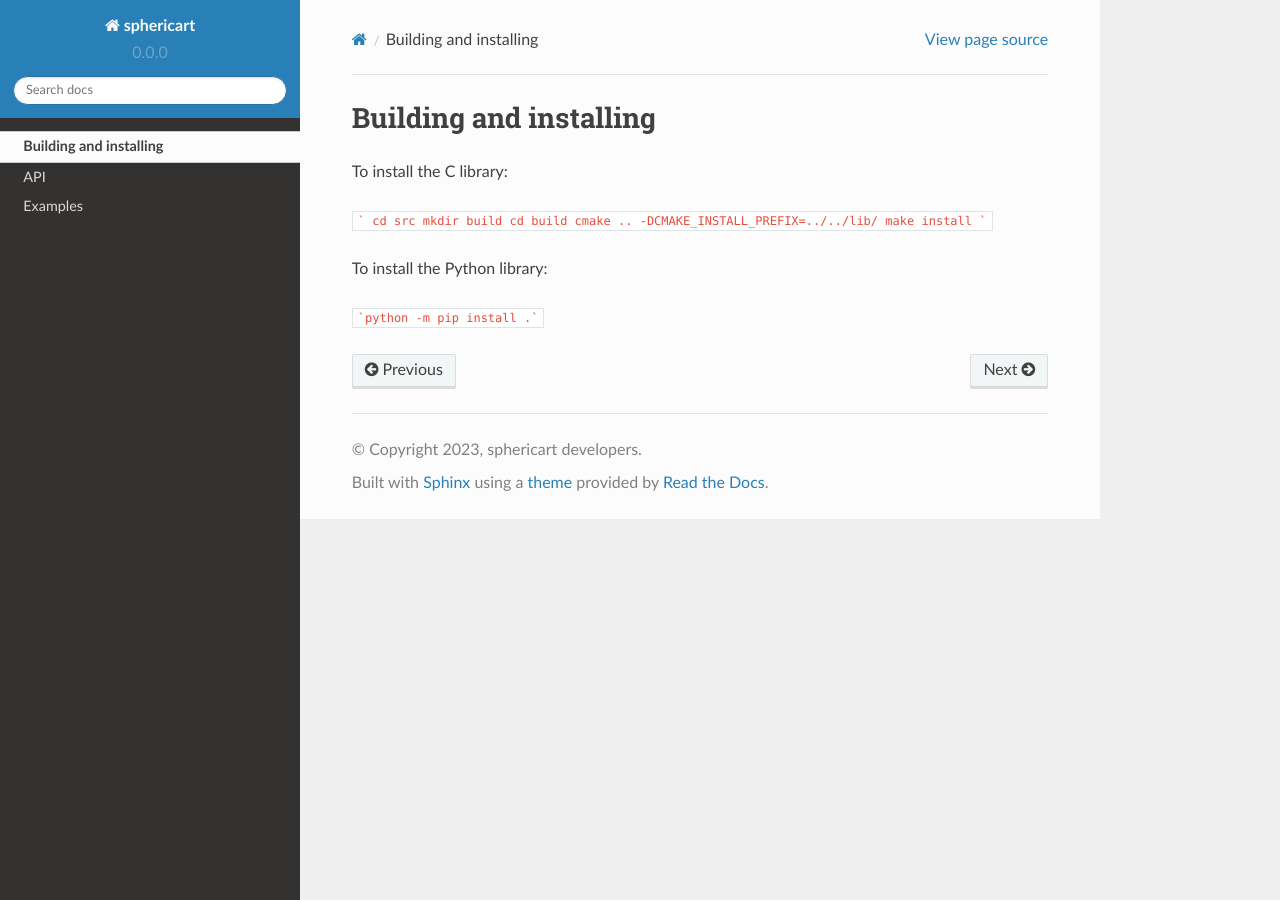
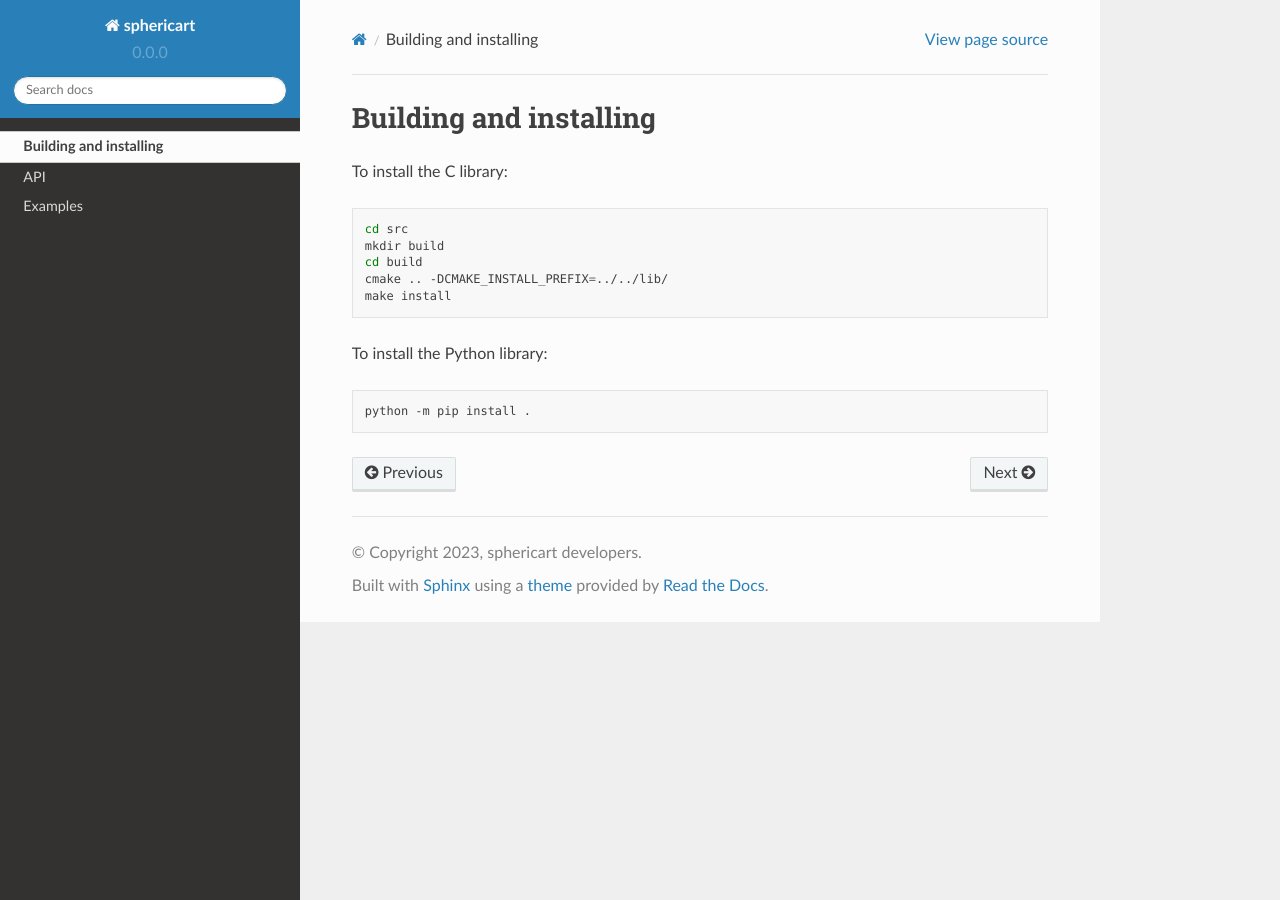
Before and after one commit to lab-cosmo/sphericart, a Sphinx documentation site: the page built from docs/installation.rst, in a window 1280 px wide. Built offline with Sphinx 7.4.7 and the Read the Docs theme 2.0.0, drawn with Linux system fonts in a browser that asks for light colours.

Commit message:
Minor documentation fixes

````diff
--- a/docs/index.rst
+++ b/docs/index.rst
@@ -9,6 +9,7 @@ Contents
 --------
 
 .. toctree::
+    :maxdepth: 1
 
     installation
     api
--- a/docs/installation.rst
+++ b/docs/installation.rst
@@ -3,14 +3,16 @@ Building and installing
 
 To install the C library:
 
-```
-cd src
-mkdir build
-cd build
-cmake .. -DCMAKE_INSTALL_PREFIX=../../lib/
-make install
-```
+.. code-block:: bash
+
+    cd src
+    mkdir build
+    cd build
+    cmake .. -DCMAKE_INSTALL_PREFIX=../../lib/
+    make install
 
 To install the Python library:
 
-```python -m pip install .```
+.. code-block:: bash
+
+    python -m pip install .
````
